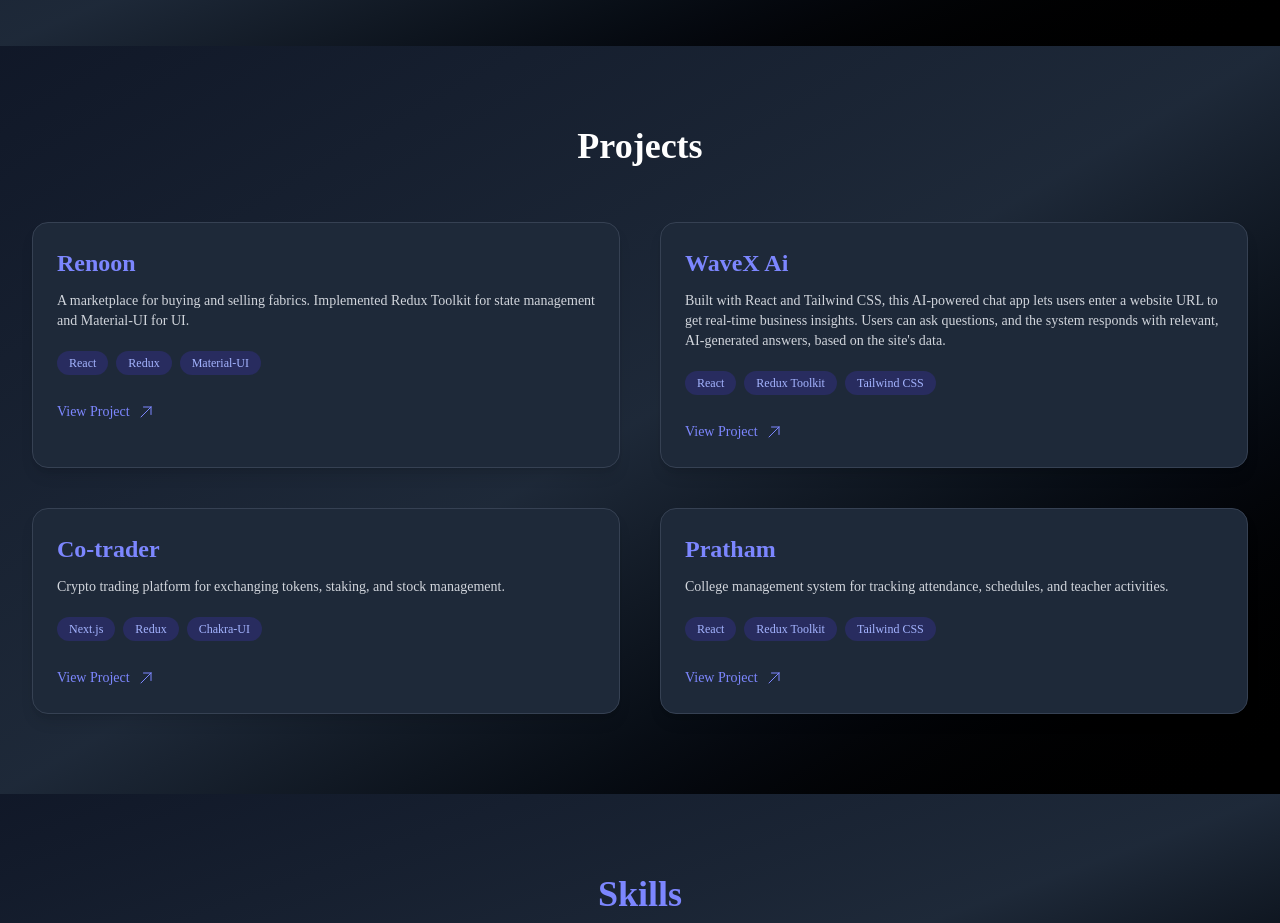
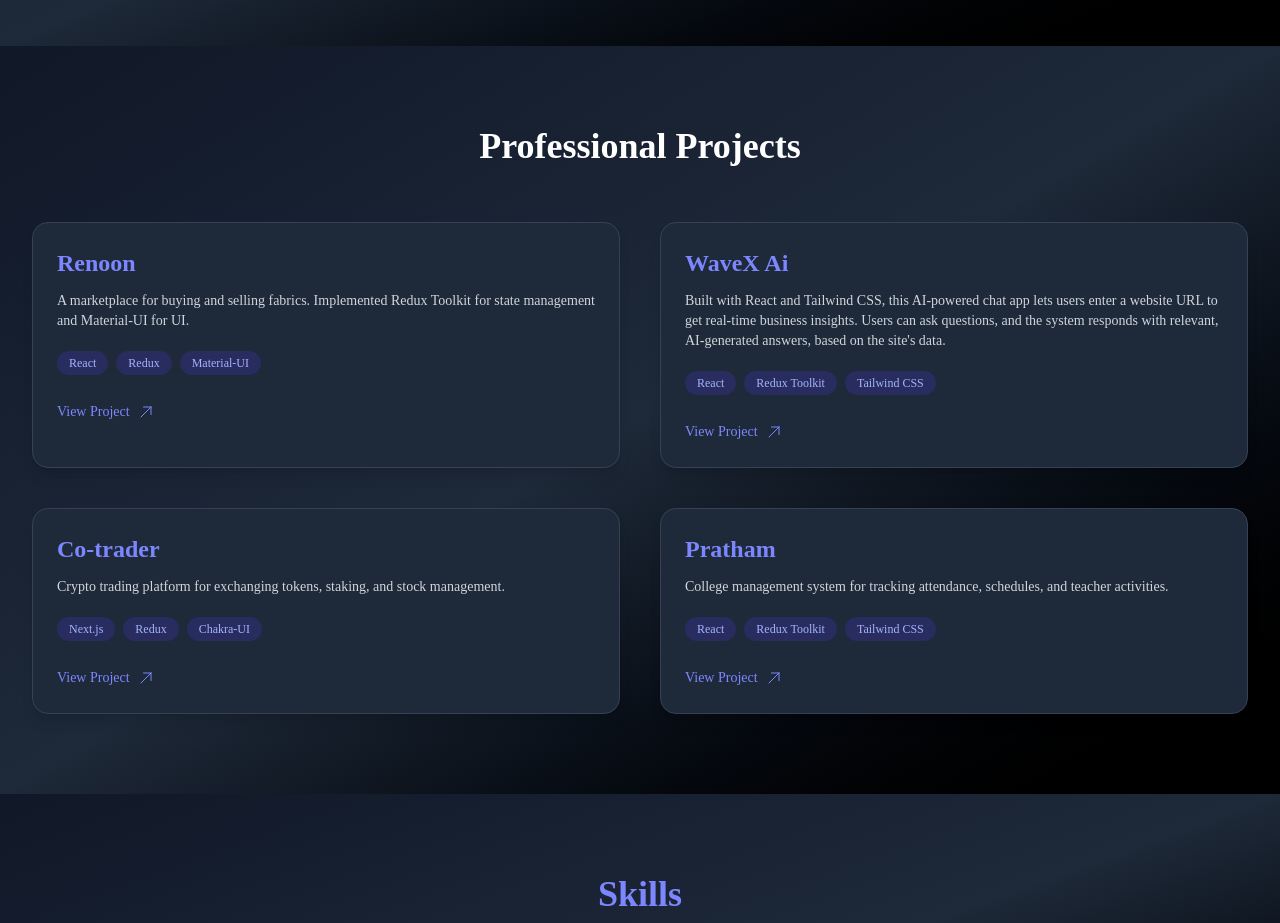
Before and after one commit to arjit-kumar-codes/arjit_portfolio, a React (Vite) app: page / in a window 1280 px wide. Shown: the part 1920-2843 px from the top of the page. Built offline with nearby package versions, Linux system fonts and the light colour scheme.

Commit message:
projects

```diff
--- a/src/components/Projects.jsx
+++ b/src/components/Projects.jsx
@@ -38,7 +38,7 @@
           transition={{ duration: 0.6 }}
           className="text-4xl font-extrabold text-center text-white mb-14"
         >
-          Projects
+          Professional Projects
         </motion.h2>
 
         <div className="grid gap-10 grid-cols-1 md:grid-cols-2 lg:grid-cols-2">
```
